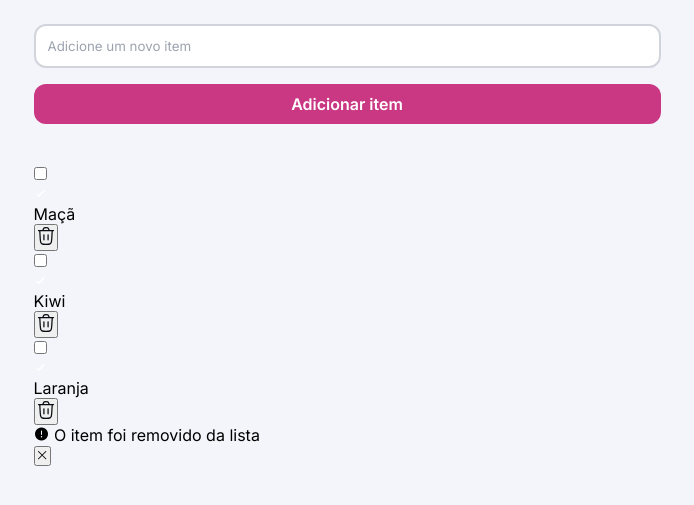
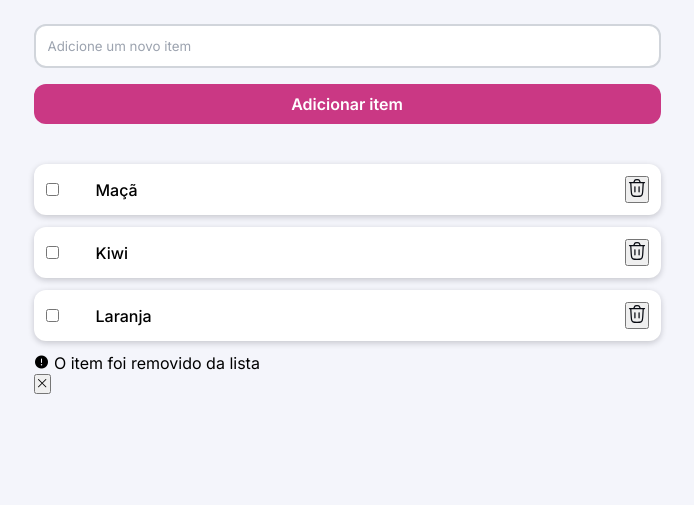
Before and after one commit to LucasVieira12b/Projeto-Quicklist, a plain HTML site: page index.html in a window 1280 px wide. Shown: the part 185-690 px from the top of the page, without its empty margins (293-987 px from the left). Drawn offline with nearby package versions, Linux system fonts and the light colour scheme.

Commit message:
inicio das estilizações da sectio.list

```diff
--- a/style.css
+++ b/style.css
@@ -106,3 +106,25 @@ main {
         }
     }
 }
+
+.list {
+    .item {
+        background: var(--background-secondary);
+        padding: 1.2rem;
+        margin-bottom: 1.2rem;
+        display: flex;
+        justify-content: space-between;
+        align-items: center;
+        font-size: 1.6rem;
+        line-height: 2.4rem;
+        font-weight: 500;
+        border-radius: 1.2rem;
+        box-shadow: 0 2px 6px rgba(8, 11, 18, 0.2);
+
+        div{
+            display: flex;
+            gap: 1.2rem;
+            align-items: center;
+        }
+    }
+}
```
